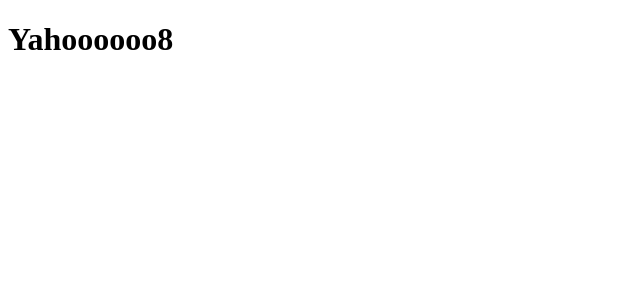
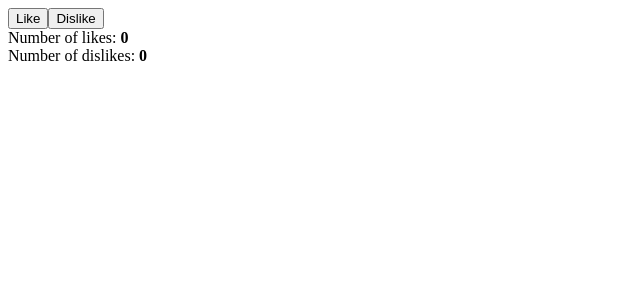
Before and after one commit to namhels/vue3_course, a Vue app: page / in a window 1280 px wide. Shown: the top 300 px of the page, without its empty margins (0-640 px from the left). Built offline with nearby package versions, Linux system fonts and the light colour scheme.

Commit message:
add buttons likes

```diff
--- a/src/App.vue
+++ b/src/App.vue
@@ -1,13 +1,30 @@
 <template>
 	<div>
-		<h1>Yahoooooo8</h1>
+		<button @click="addLike">Like</button>
+		<button @click="addDislike">Dislike</button>
+		<div>Number of likes: <strong>{{ likes }}</strong></div>
+		<div>Number of dislikes: <strong>{{ dislikes }}</strong></div>
 	</div>
 </template>
 
 <script>
-	// export default {
-	// 	name: "App"
-	// }
+	export default {
+		name: "App",
+		data() {
+			return {
+				likes: 0,
+				dislikes: 0,
+			}
+		},
+		methods: {
+			addLike () {
+				this.likes += 1
+			},
+			addDislike () {
+				this.dislikes += 1
+			},
+		}
+	}
 </script>
 
 <style lang="scss" scoped>
```
